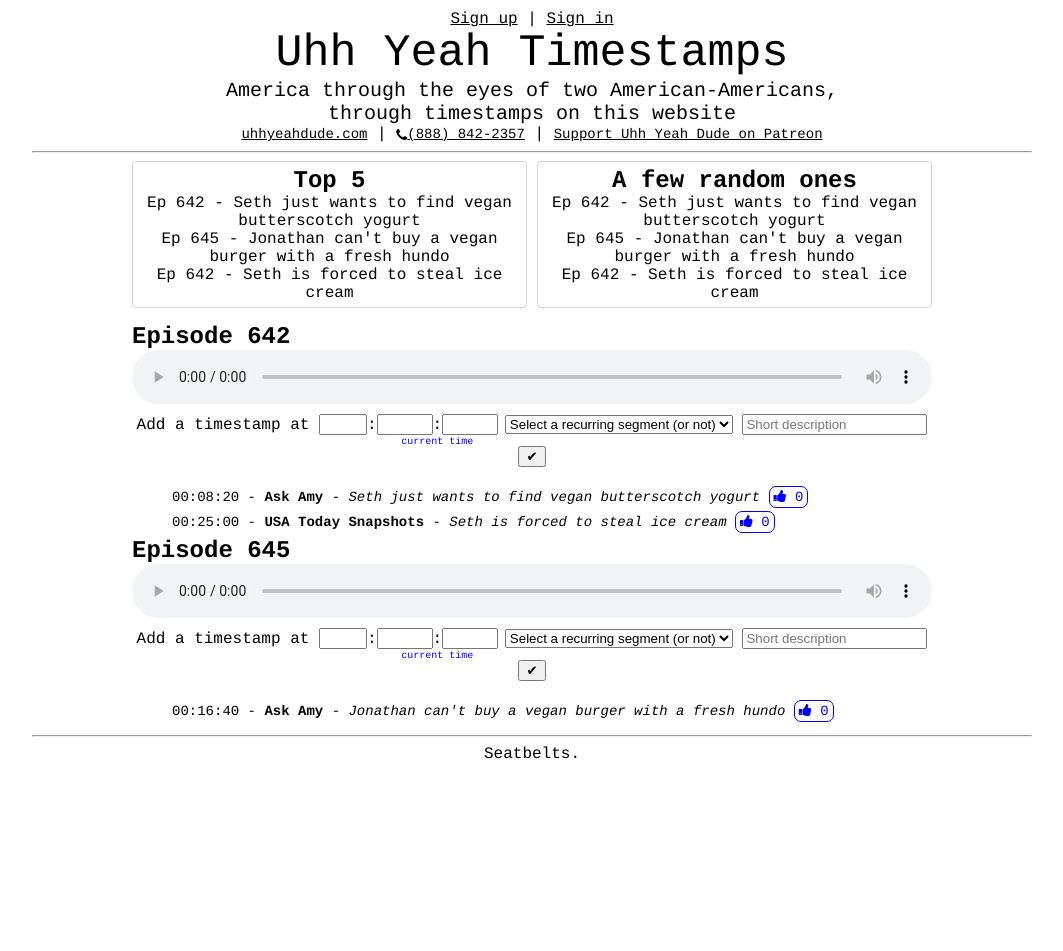
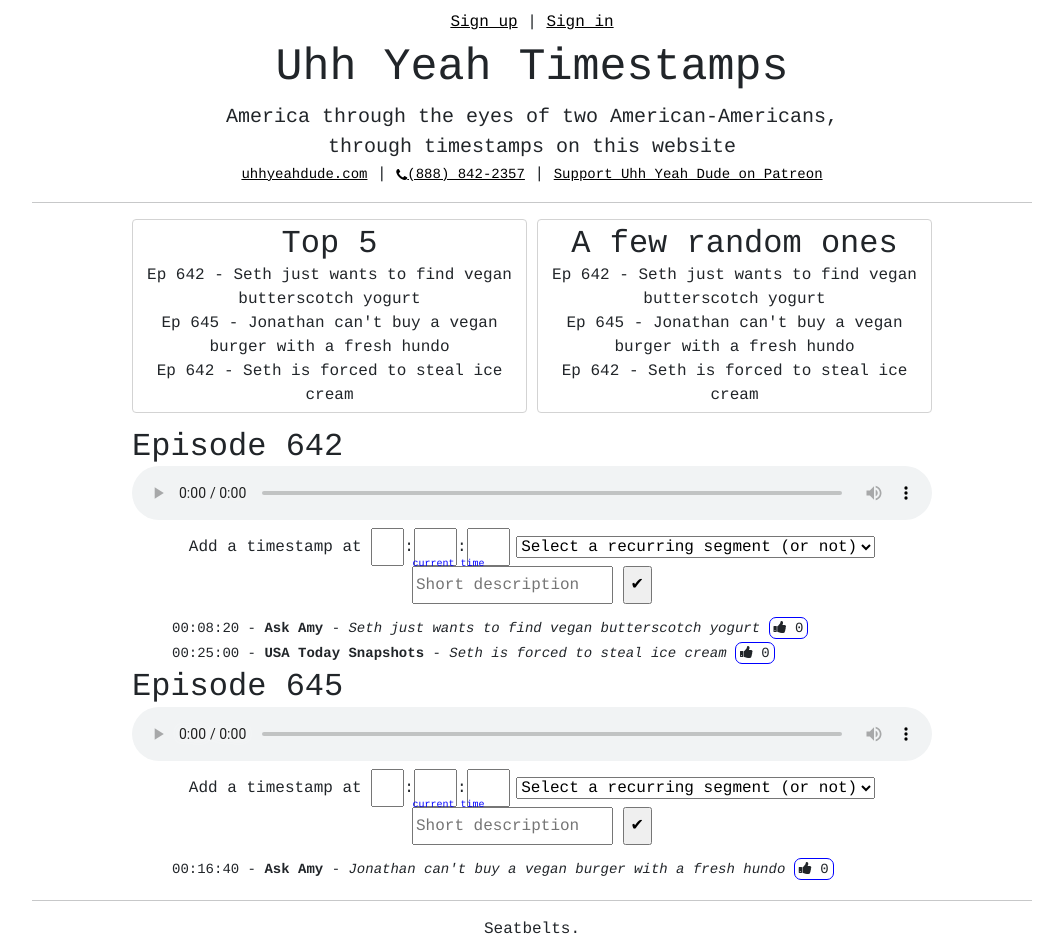
Before and after one commit to nate-r-a/uhh-yeah-timestamps, a Rails app: page / in a window 1280 px wide. Shown: the whole page, without its empty margins (108-1171 px from the left). Before the commit the page ends 759 px from the top, so only its background shows below. Run offline with Rails 7, Linux system fonts and the light colour scheme; data comes from the database, SQL or seed files in the repository; style sheets or scripts are compiled from the project's sources; some libraries are stand-ins or nearby versions.

Commit message:
Added bootstrap and jquery

```diff
--- a/app/assets/javascripts/application.js
+++ b/app/assets/javascripts/application.js
@@ -11,6 +11,9 @@
 // about supported directives.
 //
 //= require rails-ujs
+//= require jquery3
+//= require popper
+//= require bootstrap-sprockets
 //= require activestorage
 //= require turbolinks
 //= require_tree .
--- a/app/assets/stylesheets/application.css
+++ b/app/assets/stylesheets/application.scss
@@ -14,6 +14,7 @@
  *= require_tree .
  *= require_self
  */
+@import "bootstrap";
 
 a {
   color: #000000;
```
Also changed, not shown: Gemfile, Gemfile.lock.
